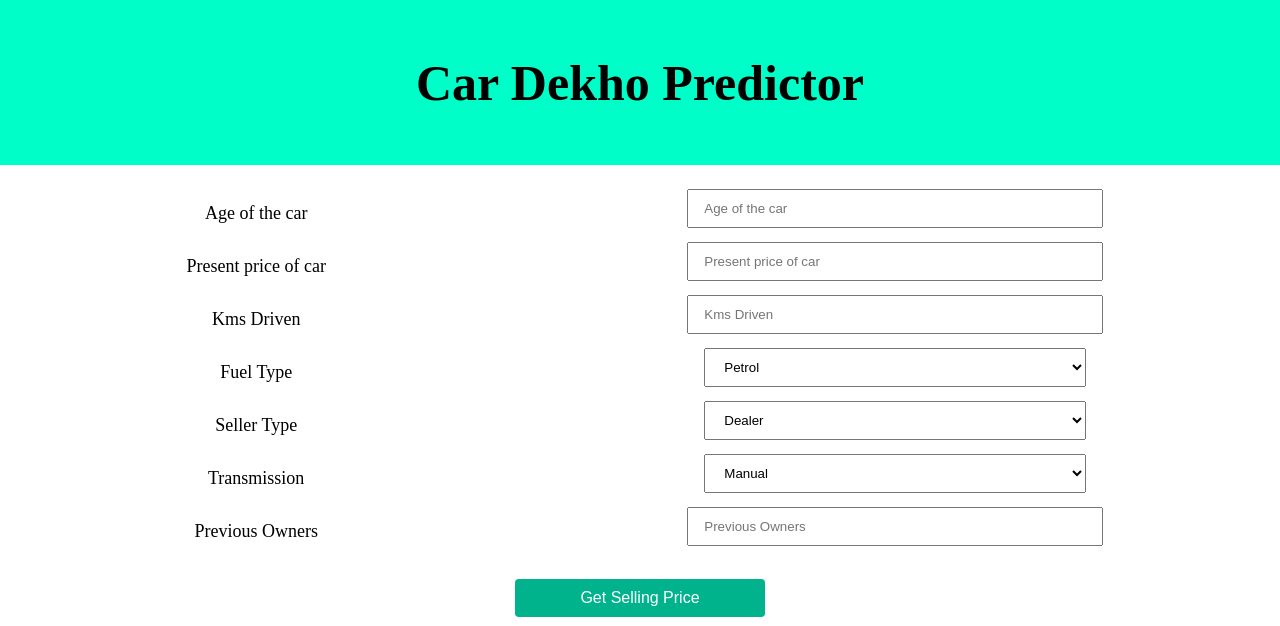
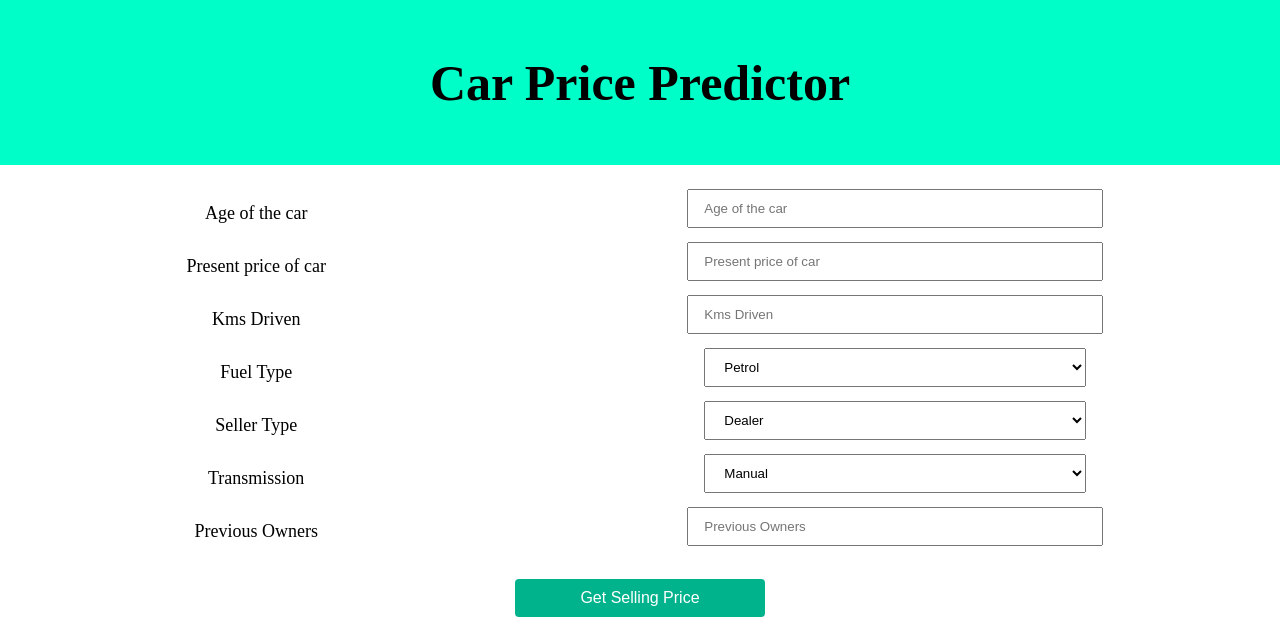
Before and after one commit to shivanik0/ShivaniKumawat-Lab5_Python-for-DS, a Flask app: page / in a window 1280 px wide. Shown: the top 626 px of the page. Run offline with Flask 2, Linux system fonts and the light colour scheme; parts of the project's set-up code (start-up, migrations or seed data) failed here and were passed over.

Commit message:
added files

```diff
--- a/python-lab-5-carpriceprediction/templates/index.html
+++ b/python-lab-5-carpriceprediction/templates/index.html
@@ -54,7 +54,7 @@
     </style>
 </head>
 <body>
-    <header><h1>Car Dekho Predictor</h1></header>
+    <header><h1>Car Price Predictor</h1></header>
     <div>
         <h2>{{ prediction_text }}</h2>
     </div>
```
Also changed, not shown: Screenshot_PricePredictorApp.png (added).
